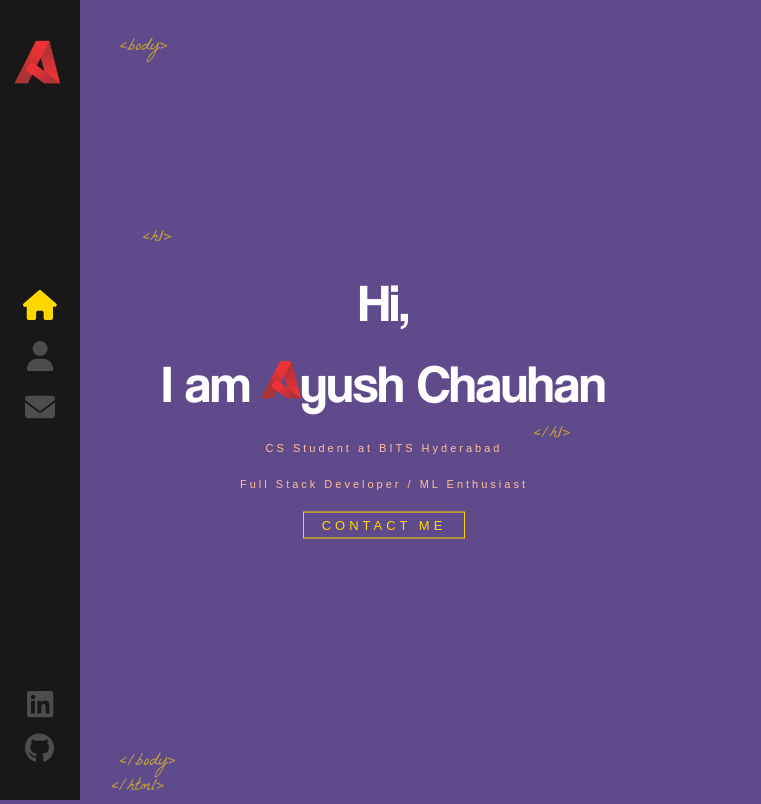
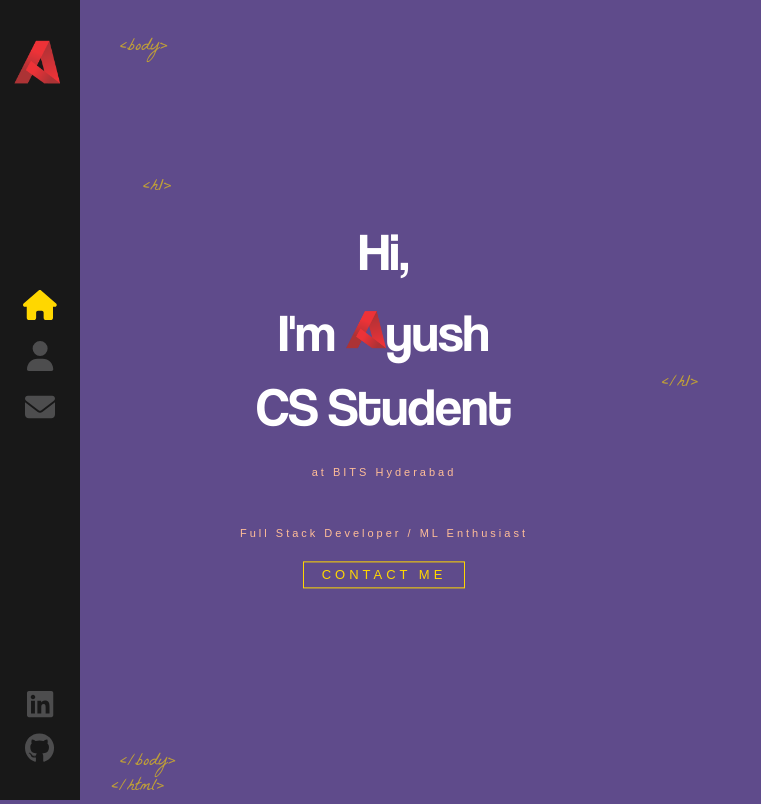
Before and after one commit to AyushChauhan910/Portfolio-Website, a React (Create React App) app: page / in a window 1280 px wide. Shown: the whole page, without its empty margins (0-761 px from the left). Built offline with nearby package versions, Linux system fonts and the light colour scheme.

Commit message:
letter animated

```diff
--- a/src/components/AnimatedLetters/index.js
+++ b/src/components/AnimatedLetters/index.js
@@ -0,0 +1,19 @@
+import './index.scss';
+
+const AnimatedLetters = ({ letterClass, strArray, idx }) => {
+  return (
+    <span>
+      {
+        strArray.map((char, i) => (
+          <span
+            key={char + i}
+            className={`${letterClass} _${i + idx}`}> {/* <-- Use backticks here */}
+            {char}
+          </span>
+        ))
+      }
+    </span>
+  );
+};
+
+export default AnimatedLetters;
--- a/src/components/AnimatedLetters/index.scss
+++ b/src/components/AnimatedLetters/index.scss
@@ -0,0 +1,27 @@
+.text-animate{
+    display: inline-block;
+    opacity:0;
+    animation: bounceIn 1s 1s;
+    animation-fill-mode: forwards;
+    min-width: 10px;
+
+
+}
+
+.text-animate-hover{
+        min-width: 10px;
+        display: inline-block;
+        animation-fill-mode: both;
+
+        &:hover{
+            animation: rubberBand 1s;
+            color: #ffd700;
+
+        }
+    }
+
+@for $i from 1 through 29 {
+    .text-animate._#{$i} {
+        animation-delay: #{$i / 10}s;
+    }
+}
--- a/src/components/Home/index.js
+++ b/src/components/Home/index.js
@@ -1,22 +1,43 @@
+import { useState } from 'react';
 import LogoTitle from '../../assets/images/logo-s.png';
 import { Link } from 'react-router-dom';
 import './index.scss';
+import AnimatedLetters from '../AnimatedLetters';
+import { useEffect } from 'react';
 
 const Home = () => {
+    const [letterClass , setLetterClass] = useState('text-animate')
+    const nameArray = ['y', 'u', 's', 'h'];
+    const jobArray = ['C', 'S', ' ', 'S', 't', 'u', 'd', 'e', 'n', 't'];
+
+    useEffect(() => {
+        const timeoutId = setTimeout(() => {
+            setLetterClass('text-animate-hover');
+        }, 4000);
+        return () => clearTimeout(timeoutId);
+    }, []);
+
 
     return(
         <div className = "container home-page">
             <div className = "text-zone">
-                <h1>Hi, <br /> I am
+                <h1>
+
+                <span className={letterClass}>H</span>
+                <span className={`${letterClass} _12`}>i,</span>
+                <br />
+                <span className={`${letterClass} _13`}>I </span>
+                <span className={`${letterClass} _14`}>'m</span>
                 <img src={LogoTitle} alt="developer" />
-                yush Chauhan
+                <AnimatedLetters letterClass={letterClass} strArray={nameArray} idx={15} />
                 <br />
+                <AnimatedLetters letterClass={letterClass} strArray={jobArray} idx={20} />
                 </h1>
+
                 <h2>
-                CS Student
                 at BITS Hyderabad
-                </h2>
-                <h2>Full Stack Developer / ML Enthusiast</h2>
+                <br /> <br /> <br/> <br />
+                Full Stack Developer / ML Enthusiast</h2>
                 <br />
                 <Link to="/contact" className = 'flat-button'> CONTACT ME</Link>
             </div>
```
